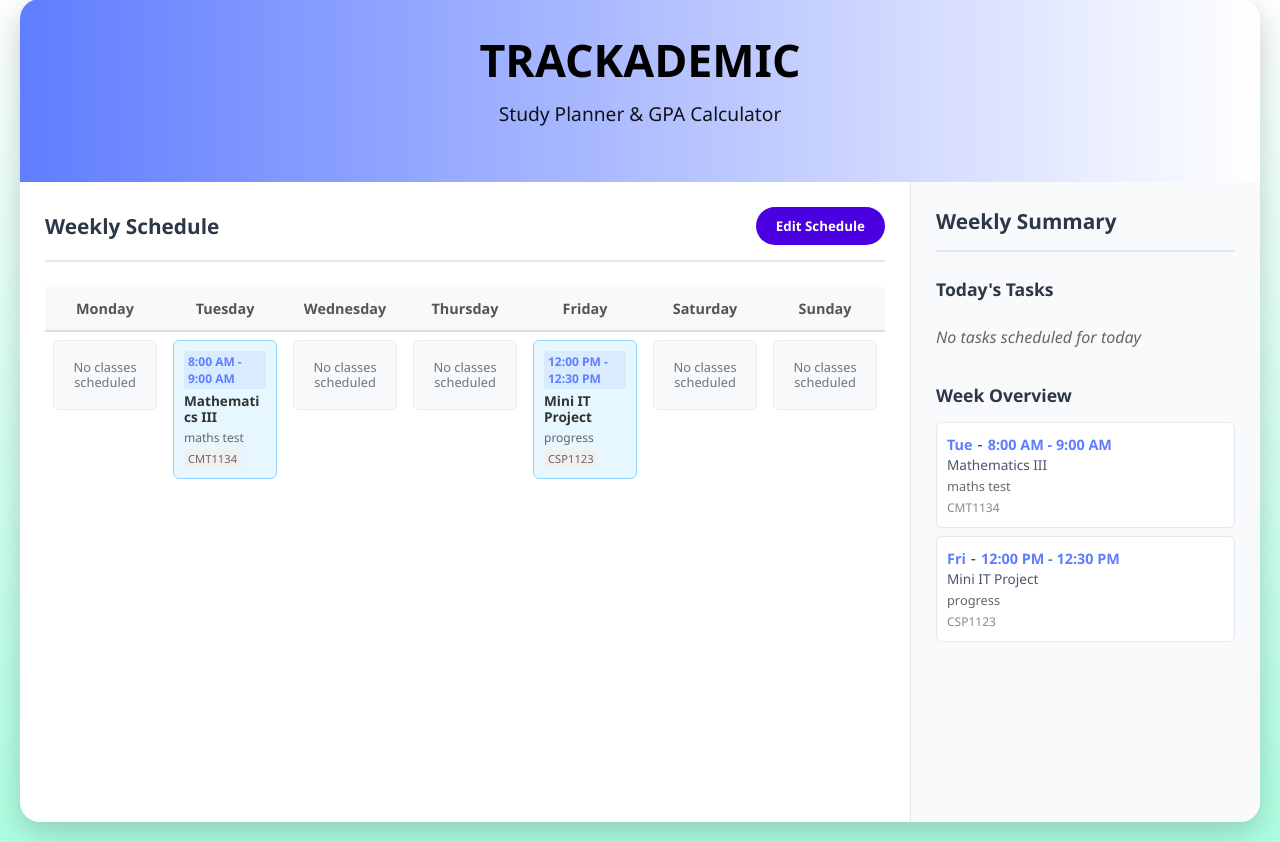
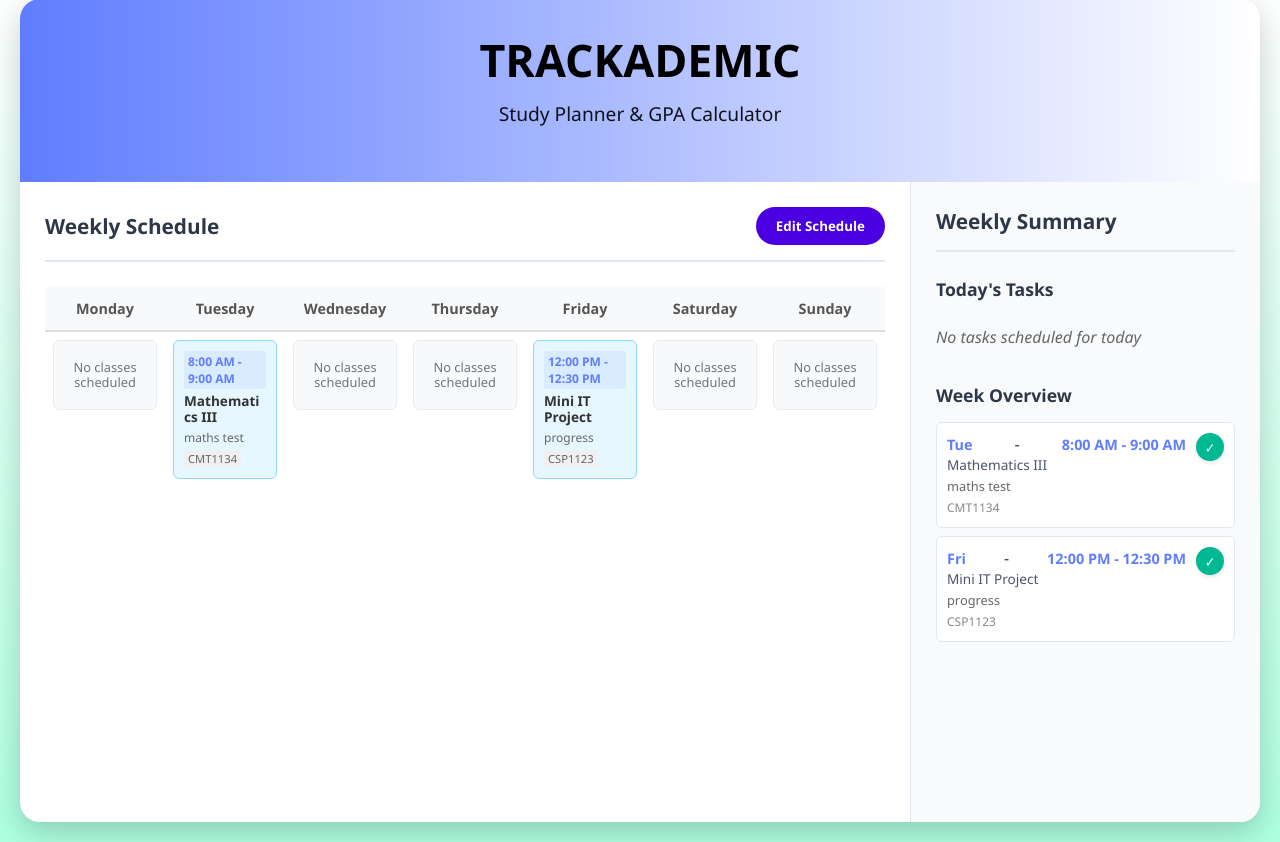
Before and after one commit to jiaxian0331/trackademic, a Flask app: page /timetable in a window 1280 px wide. Shown: the part 21-863 px from the top of the page. Run offline with Flask 3, Linux system fonts and the light colour scheme; data comes from the database, SQL or seed files in the repository; both versions use the stored data as it was after the commit.

Commit message:
added green tick button as task completion button

```diff
--- a/app.py
+++ b/app.py
@@ -137,11 +137,12 @@ def get_weekly_summary():
             t.time_slot,
             s.subject_name,
             s.subject_code,
+            s.subject_id,
             t.task_description,
             COUNT(*) as task_count
         FROM timetable t
         JOIN subjects s ON t.subject_id = s.subject_id
-        GROUP BY t.day, s.subject_name
+        GROUP BY t.day, s.subject_name, t.time_slot
         ORDER BY t.day, t.time_slot
     ''').fetchall()
 
@@ -436,7 +437,7 @@ def timetable():
             'subject_name': item['subject_name'],
             'subject_code': item['subject_code'],
             'time_slot': time_slot,
-            'task_description': item['task_description']  # ADD THIS
+            'task_description': item['task_description']
         }
 
     # Get today's schedule
@@ -473,7 +474,7 @@ def edit_timetable():
             'subject_name': item['subject_name'],
             'subject_code': item['subject_code'],
             'time_slot': time_slot,
-            'task_description': item['task_description']  # ADD THIS
+            'task_description': item['task_description']
         }
 
     # Get today's schedule
@@ -749,5 +750,42 @@ def clear_timetable():
     except Exception as e:
         return f'<h1>Error clearing timetable: {str(e)}</h1><p><a href="/edit_timetable">Go back</a></p>'
 
+@app.route('/complete_task', methods=['POST'])
+def complete_task():
+    """Mark a task as completed and remove it from timetable"""
+    try:
+        day = int(request.form.get('day', 0))
+        time_slot = request.form.get('time_slot', '')
+        subject_id = request.form.get('subject_id', '')
+
+        conn = get_db_connection()
+
+        # First, check if this is a custom task (subject_code starts with CUSTOM_)
+        subject = conn.execute(
+            'SELECT subject_code FROM subjects WHERE subject_id = ?',
+            (subject_id,)
+        ).fetchone()
+
+        if subject and subject['subject_code'].startswith('CUSTOM_'):
+            # Delete the custom subject from subjects table
+            conn.execute(
+                'DELETE FROM subjects WHERE subject_id = ?',
+                (subject_id,)
+            )
+
+        # Delete from timetable
+        conn.execute(
+            'DELETE FROM timetable WHERE day = ? AND time_slot = ?',
+            (day, time_slot)
+        )
+
+        conn.commit()
+        conn.close()
+
+        return redirect('/timetable')
+
+    except Exception as e:
+        return f'<h1>Error completing task: {str(e)}</h1><p><a href="/timetable">Go back</a></p>'
+
 if __name__ == '__main__':
     app.run(debug=True)
--- a/static/styles.css
+++ b/static/styles.css
@@ -299,6 +299,39 @@ th {
     padding: 0;
 }
 
+/* Green tick button styles */
+.complete-form {
+    display: inline-block;
+}
+
+.complete-btn {
+    background: #00b894;
+    color: white;
+    border: none;
+    border-radius: 50%;
+    width: 28px;
+    height: 28px;
+    font-size: 14px;
+    font-weight: bold;
+    cursor: pointer;
+    display: flex;
+    align-items: center;
+    justify-content: center;
+    transition: all 0.3s;
+    box-shadow: 0 2px 4px rgba(0, 0, 0, 0.1);
+}
+
+.complete-btn:hover {
+    background: #00a085;
+    transform: scale(1.1);
+    box-shadow: 0 3px 6px rgba(0, 0, 0, 0.15);
+}
+
+.complete-btn:active {
+    transform: scale(0.95);
+}
+
+/* Make today's tasks list items also use flex layout */
 .today-schedule li {
     padding: 10px;
     margin-bottom: 8px;
@@ -307,7 +340,12 @@ th {
     border: 1px solid #e2e8f0;
     display: flex;
     justify-content: space-between;
-    align-items: center;
+    align-items: flex-start;
+}
+
+/* Adjust the content inside li */
+.today-schedule li > div:first-child {
+    flex-grow: 1;
 }
 
 .schedule-time {
--- a/templates/timetable.html
+++ b/templates/timetable.html
@@ -145,7 +145,8 @@
                     <ul class="today-schedule">
                         {% for item in weekly_summary %}
                         <li>
-                            <div>
+                            <div style="display: flex; justify-content: space-between; align-items: flex-start;">
+                                <div style="flex-grow: 1;">
                                     <div style="display: flex; justify-content: space-between; align-items: center;">
                                         <span class="schedule-time">{{ ['Mon','Tue','Wed','Thu','Fri','Sat','Sun'][item.day] }}</span>
                                         <span style="margin: 0 5px;">-</span>
@@ -159,6 +160,17 @@
                                     {% endif %}
                                     <small style="color: #888; font-size: 0.75rem;">{{ item.subject_code }}</small>
                                 </div>
+                                <!-- Green tick button -->
+                                <form method="POST" action="{{ url_for('complete_task') }}" class="complete-form"
+                                      style="margin-left: 10px;">
+                                    <input type="hidden" name="day" value="{{ item.day }}">
+                                    <input type="hidden" name="time_slot" value="{{ item.time_slot }}">
+                                    <input type="hidden" name="subject_id" value="{{ item.subject_id }}">
+                                    <button type="submit" class="complete-btn" title="Mark as done">
+                                        ✓
+                                    </button>
+                                </form>
+                            </div>
                         </li>
                         {% endfor %}
                     </ul>
```
Also changed, not shown: trackademic.db. Lines whose indentation alone changed are shown as unchanged.
